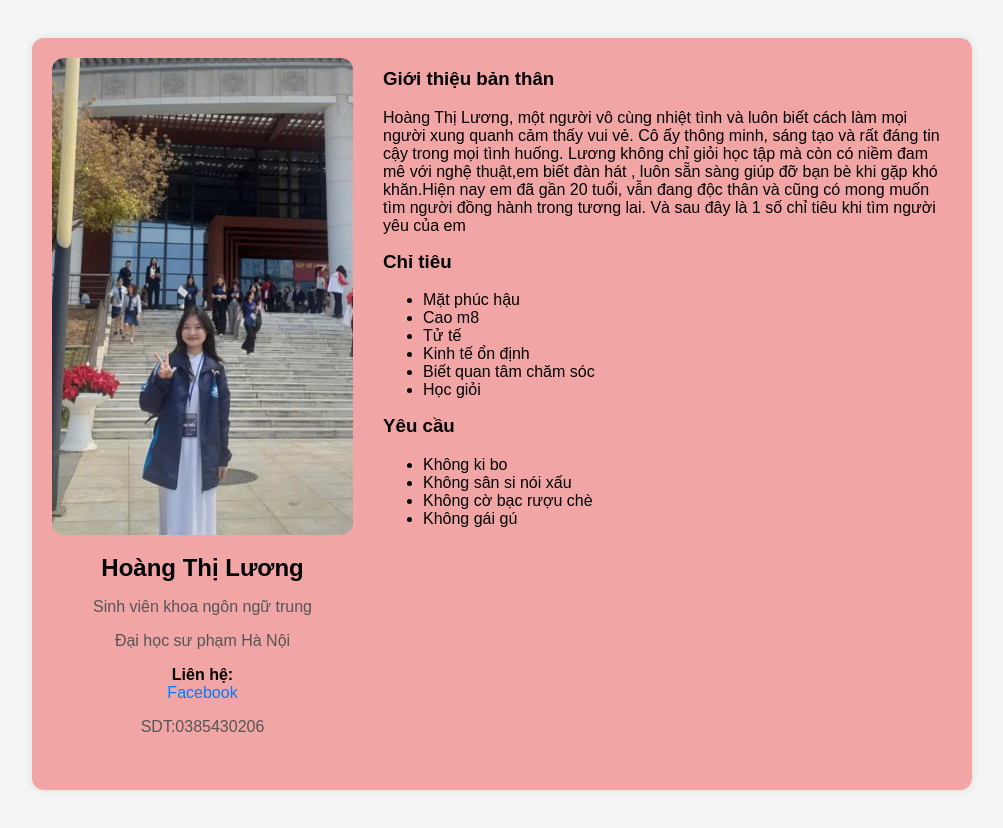
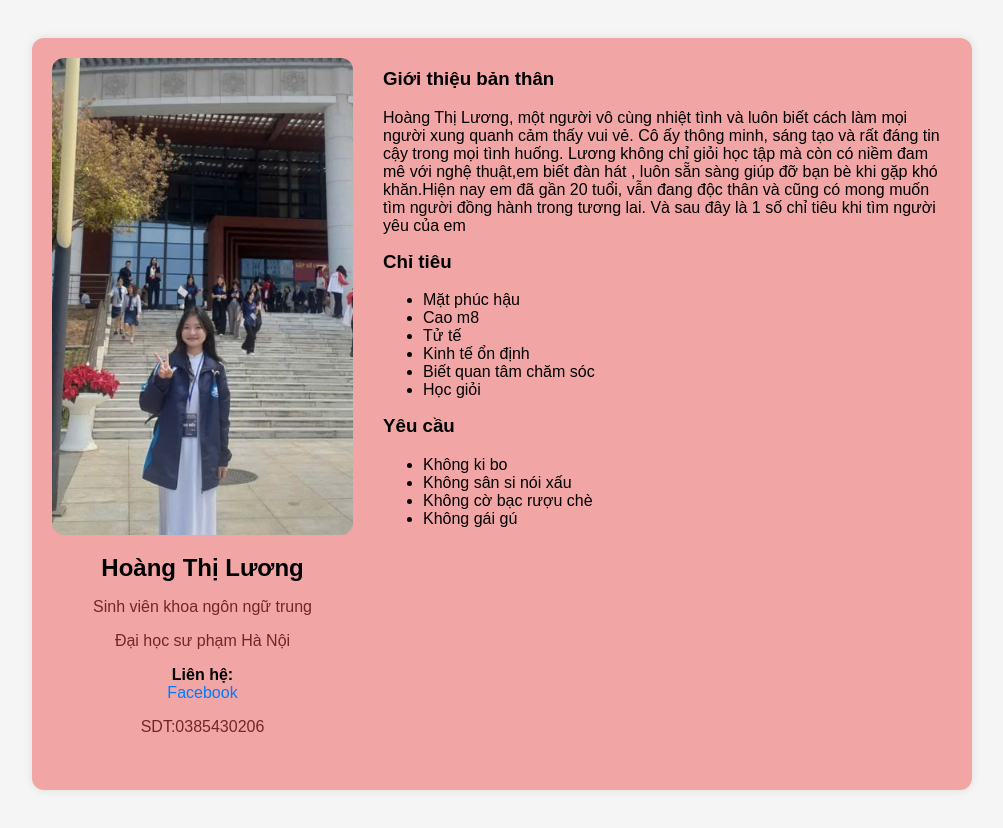
Before and after one commit to tuyetmai-poo/hhhh, a plain HTML site: page index.html in a window 1280 px wide. Shown: the whole page, without its empty margins (138-1141 px from the left). Drawn offline with Linux system fonts and the light colour scheme.

Commit message:
Update paragraph color in .left class
Changed the text color of paragraphs in the left section.

```diff
--- a/index.css
+++ b/index.css
@@ -26,7 +26,7 @@ body {
     margin: 15px 0 5px;
 }
 .left p {
-    color: #555;
+    color: #742626;
 }
 .right {
     width: 65%;
```
